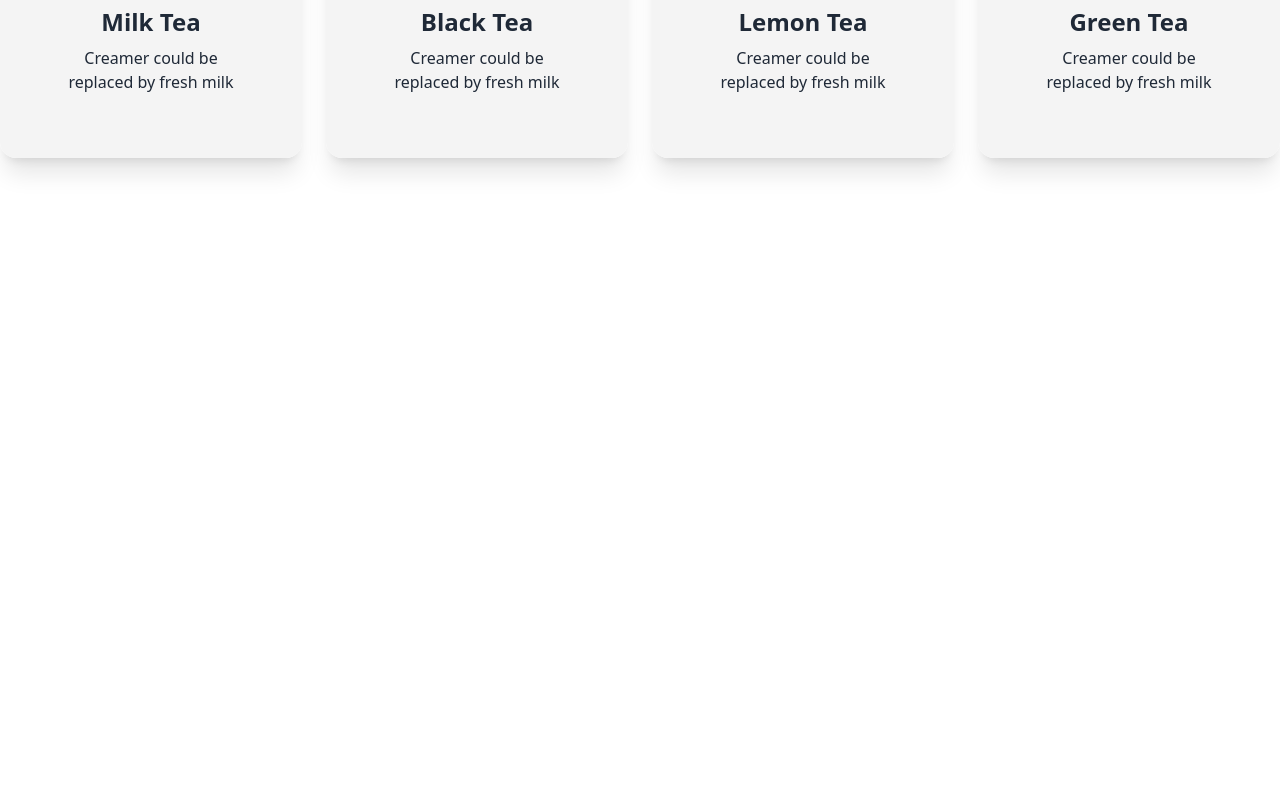
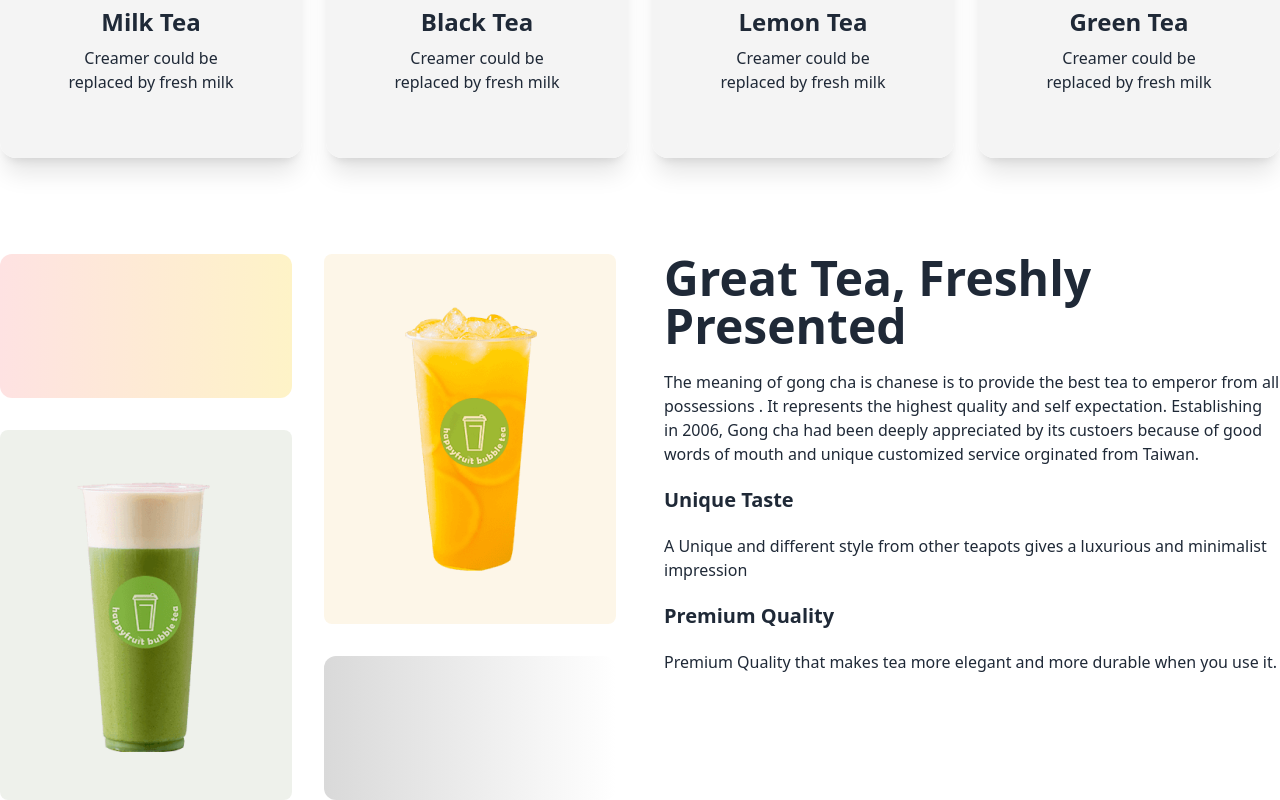
Before and after one commit to shammy46/Tea_House_With_DaisyUI, a plain HTML site: page index.html in a window 1280 px wide. Shown: the part 959-1759 px from the top of the page. Before the commit the page ends 1213 px from the top, so only its background shows below. Drawn offline with nearby package versions, Linux system fonts and the light colour scheme.

Commit message:
great tea section added

```diff
--- a/index.html
+++ b/index.html
@@ -105,6 +105,34 @@
             </div>
         </section>
 
+        <!-- great tea fresh tea -->
+        <section class="mt-24 flex flex-col lg:flex-row gap-12">
+            <div class="grid gap-8  grid-cols-1 md:grid-cols-2 flex-1">
+                <div class="rounded-xl h-36 bg-gradient-to-r from-red-100 to-amber-100"></div>
+                <div class="row-span-2 bg-[#E6A6231A] rounded-lg px-8 py-12 flex justify-center items-center">
+                    <img src="images/fresh-1.png" alt="">
+                </div>
+                <div class="row-span-2 bg-[#5776391A] rounded-lg px-8 py-12 flex justify-center items-center">
+                    <img src="images/fresh-2.png" alt="">
+                </div>
+                <div class="rounded-xl h-36 bg-gradient-to-r from-[#D9D9D9] to-[#FFFFFF]"></div>
+
+            </div>
+            <div class="space-y-5 flex-1">
+                <h3 class="text-5xl font-extrabold">Great Tea, Freshly Presented</h3>
+                <p>The meaning of gong cha is chanese is to provide the best tea to emperor from all possessions . It
+                    represents the highest quality and self expectation. Establishing in 2006, Gong cha had been deeply
+                    appreciated by its custoers because of good words of mouth and unique customized service orginated
+                    from Taiwan.</p>
+                <h4 class="text-xl font-extrabold">Unique Taste</h4>
+                <p>A Unique and different style from other teapots gives a luxurious and minimalist impression</p>
+                <h4 class="text-xl font-extrabold mt-8">Premium Quality</h4>
+                <p>Premium Quality that makes tea more elegant and more durable when you use it.</p>
+
+            </div>
+
+        </section>
+
 
     </main>
     <footer>
```
